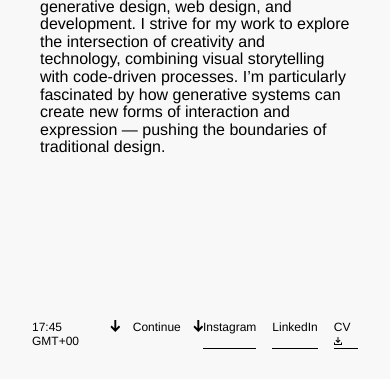
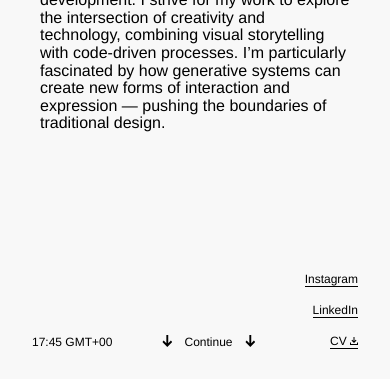
Before and after one commit to NETERNOT/DW_NunoPinto_Assignment2, a plain HTML site: page index.html in a window 390 px wide. Shown: the part 463-842 px from the top of the page. Drawn offline with Linux system fonts and the light colour scheme; no server answers.

Commit message:
Small responsiveness fix on hero

```diff
--- a/css/media-queries.css
+++ b/css/media-queries.css
@@ -44,6 +44,10 @@
                     transform: translateX(50%);
                 }
             }
+        }
+
+        &>div:not(.containerAbout) .links{
+            flex-direction: row;
         }
     }
 
--- a/css/sections/hero.css
+++ b/css/sections/hero.css
@@ -18,14 +18,18 @@ header {
         display: flex;
         justify-content: space-between;
         font-size: var(--font-size-small);
+        align-items: end;
 
         /* Social links row */
         & .links {
             display: flex;
             gap: 1rem;
+            flex-direction: column;
+            align-items: end;
 
             & a {
                 border-bottom: solid 1px var(--black);
+                width: max-content;
             }
         }
 
```
